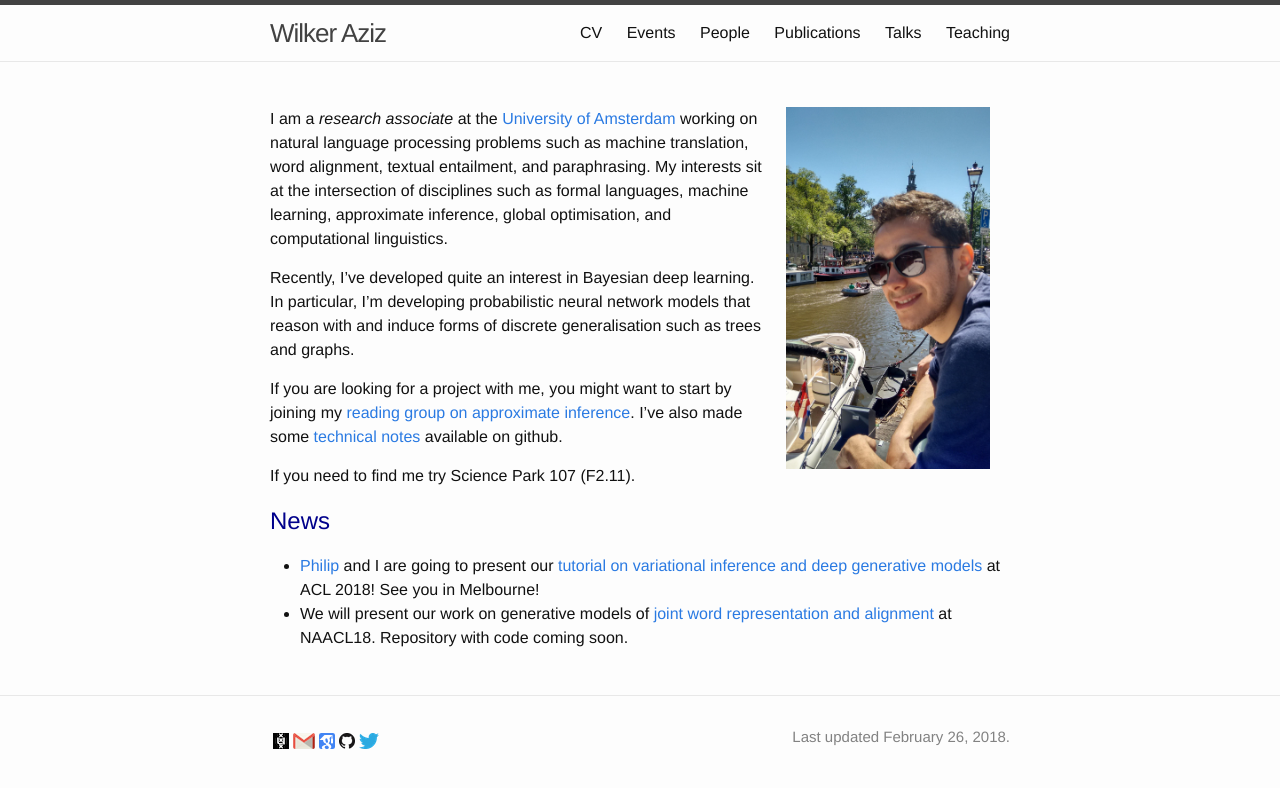
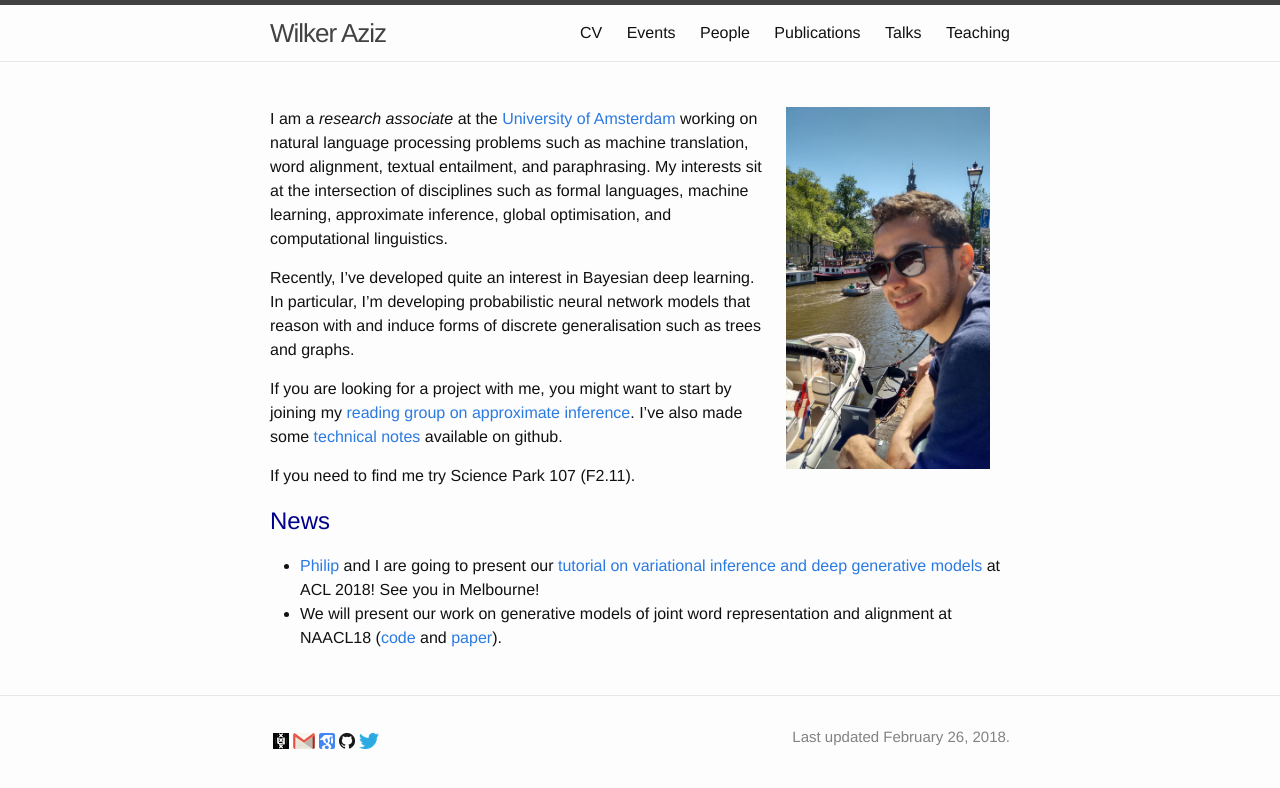
Before and after one commit to wilkeraziz/oldsite, a Jekyll site: the page built from index.md, in a window 1280 px wide. Shown: the top 788 px of the page. Built offline with Jekyll 4.4.1, drawn with Linux system fonts in a browser that asks for light colours.

Commit message:
embedalign code

```diff
--- a/_data/papers/2018.yml
+++ b/_data/papers/2018.yml
@@ -8,7 +8,7 @@
   authors: "Miguel Rios, Wilker Aziz, Khalil Sima'an"
   doc-url: https://arxiv.org/abs/1802.05883
   arxiv: https://arxiv.org/abs/1802.05883
-  code:
+  code: https://github.com/uva-slpl/embedalign
   slides:
   booktitle: "To appear in NAACL18"
   abstract: >
--- a/index.md
+++ b/index.md
@@ -22,7 +22,7 @@ If you need to find me try Science Park 107 (F2.11).
 ## <span style="color:darkblue">News </span>
 
 * [Philip](http://philipschulz.org) and I are going to present our [tutorial on variational inference and deep generative models](https://github.com/philschulz/VITutorial) at ACL 2018! See you in Melbourne!
-* We will present our work on generative models of [joint word representation and alignment](https://arxiv.org/abs/1802.05883) at NAACL18. Repository with code coming soon.
+* We will present our work on generative models of joint word representation and alignment at NAACL18 ([code](https://github.com/uva-slpl/embedalign) and [paper](https://arxiv.org/abs/1802.05883)).
 
 
 [SLPLL]: {{ site.slpll_url }} "Statistical Language Processing and Learning Lab"
```
